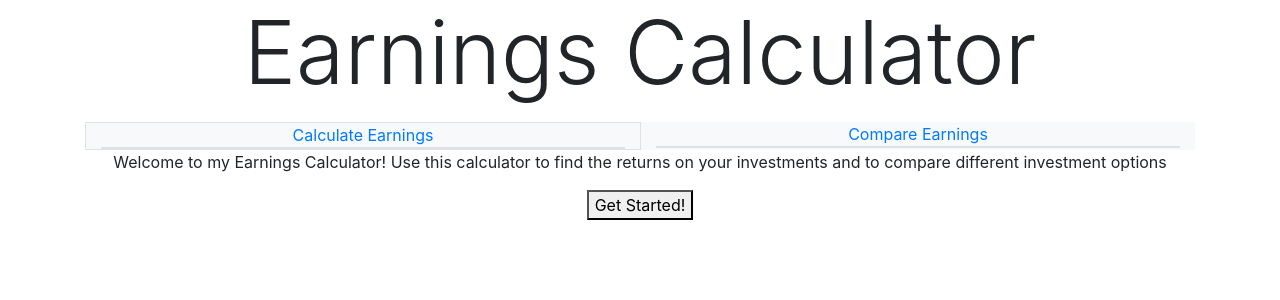
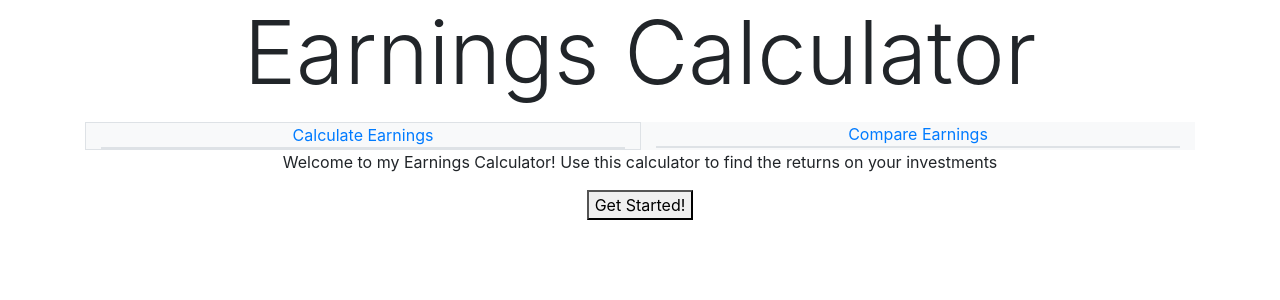
Before and after one commit to nathaniel-martinez/EarningsCalculator, a React (Create React App) app: page / in a window 1280 px wide. Shown: the top 300 px of the page. Built offline with nearby package versions, Linux system fonts and the light colour scheme.

Commit message:
Last minute touches

```diff
--- a/src/Homepage.js
+++ b/src/Homepage.js
@@ -10,7 +10,7 @@ function Homepage() {
 
   return (
 	  <div className="container-fluid">
-	  	<p>{"Welcome to my Earnings Calculator! Use this calculator to find the returns on your investments and to compare different investment options"}</p>
+	  	<p>{"Welcome to my Earnings Calculator! Use this calculator to find the returns on your investments"}</p>
 	  	<div><button onClick={leaveHome}>Get Started!</button></div>
 	  </div>
   );
```
